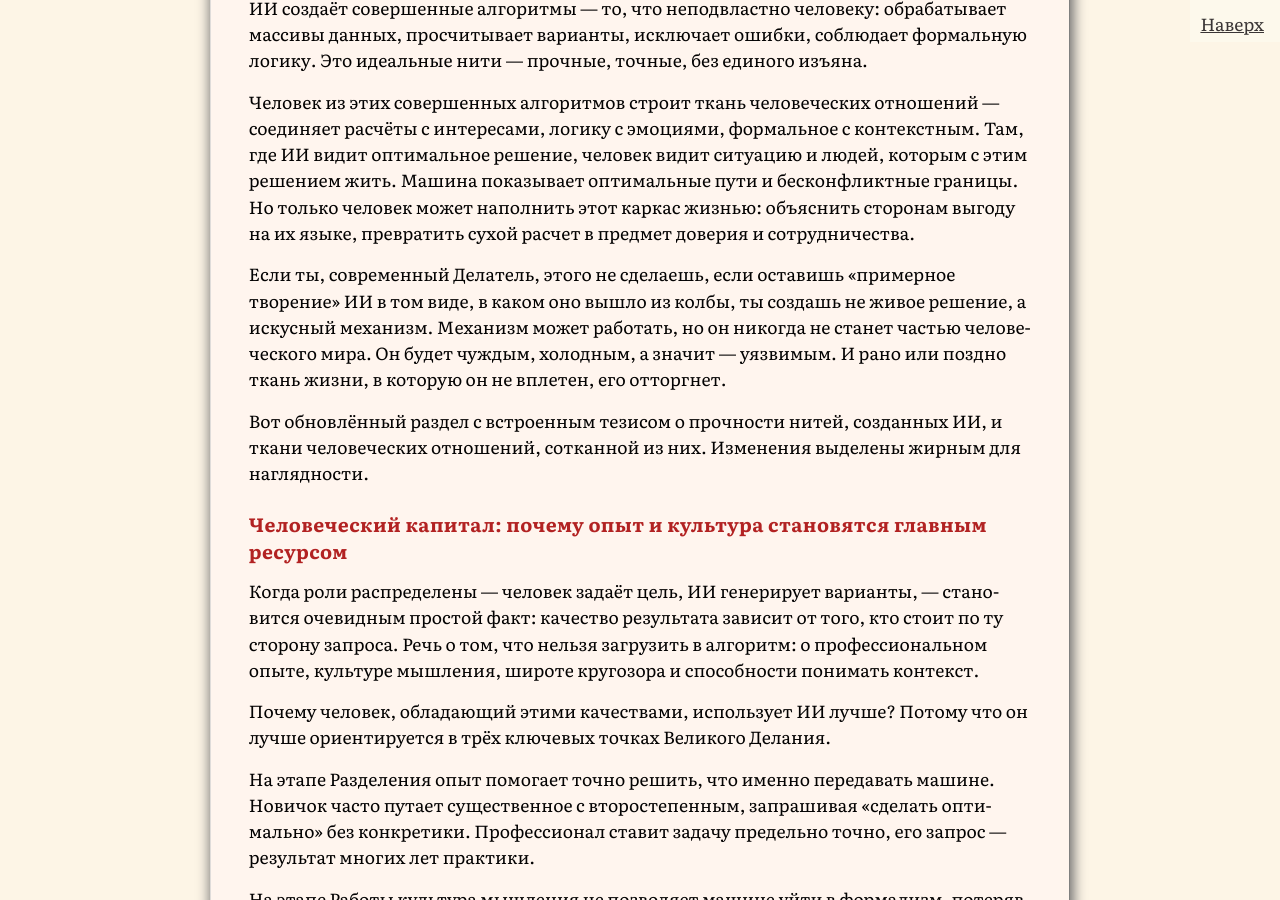
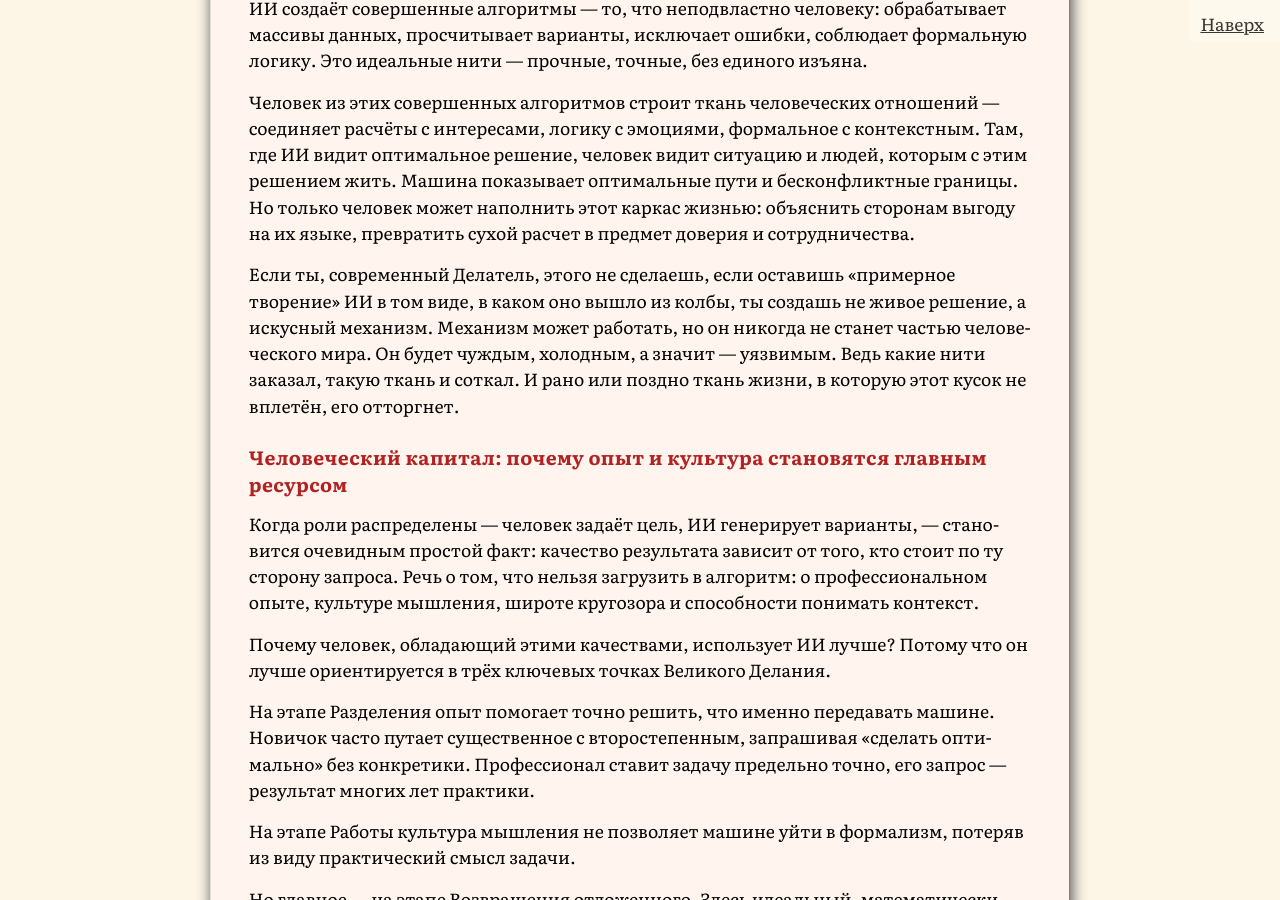
Before and after one commit to SergSi/land-use-art, a Jekyll site: the page built from _posts/2026-02-23-alhimia.md, in a window 1280 px wide and 900 px high, scrolled down 16257 px. Built offline with Jekyll 4.4.1, drawn with Linux system fonts in a browser that asks for light colours; some web fonts are replaced.

Commit message:
Update 2026-02-23-alhimia.md

```diff
--- a/_posts/2026-02-23-alhimia.md
+++ b/_posts/2026-02-23-alhimia.md
@@ -449,9 +449,7 @@ class Center self
 
 Человек из этих совершенных алгоритмов строит ткань человеческих отношений — соединяет расчёты с интересами, логику с эмоциями, формальное с контекстным. Там, где ИИ видит оптимальное решение, человек видит ситуацию и людей, которым с этим решением жить. Машина показывает оптимальные пути и бесконфликтные границы. Но только человек может наполнить этот каркас жизнью: объяснить сторонам выгоду на их языке, превратить сухой расчет в предмет доверия и сотрудничества.
 
-Если ты, современный Делатель, этого не сделаешь, если оставишь «примерное творение» ИИ в том виде, в каком оно вышло из колбы, ты создашь не живое решение, а искусный механизм. Механизм может работать, но он никогда не станет частью человеческого мира. Он будет чуждым, холодным, а значит — уязвимым. И рано или поздно ткань жизни, в которую он не вплетен, его отторгнет.
-
-Вот обновлённый раздел с встроенным тезисом о прочности нитей, созданных ИИ, и ткани человеческих отношений, сотканной из них. Изменения выделены жирным для наглядности.
+Если ты, современный Делатель, этого не сделаешь, если оставишь «примерное творение» ИИ в том виде, в каком оно вышло из колбы, ты создашь не живое решение, а искусный механизм. Механизм может работать, но он никогда не станет частью человеческого мира. Он будет чуждым, холодным, а значит — уязвимым. Ведь какие нити заказал, такую ткань и соткал. И рано или поздно ткань жизни, в которую этот кусок не вплетён, его отторгнет.
 
 ### Человеческий капитал: почему опыт и культура становятся главным ресурсом
 
```
